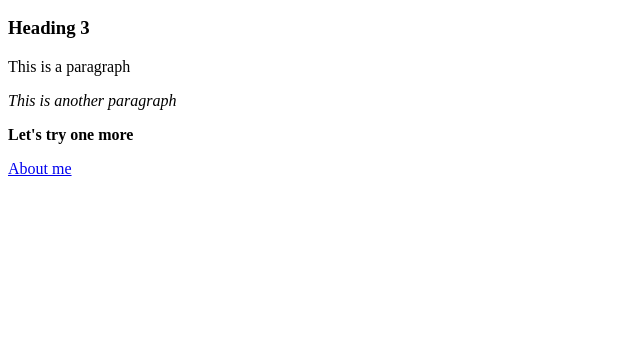
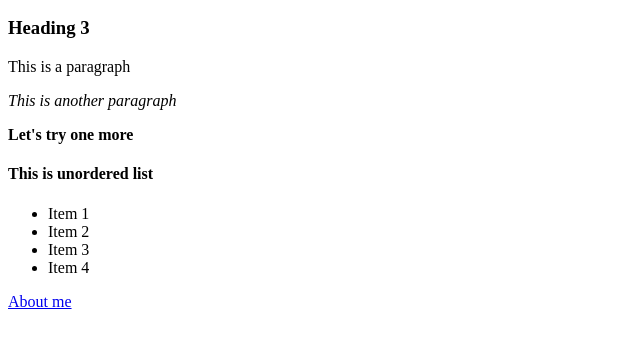
Before and after one commit to rpavithra1225/homework2, a plain HTML site: page index.html in a window 1280 px wide. Shown: the part 96-444 px from the top of the page, without its empty margins (0-640 px from the left). Drawn offline with Linux system fonts and the light colour scheme.

Commit message:
6th commit - Added unordered list tag

```diff
--- a/index.html
+++ b/index.html
@@ -5,5 +5,12 @@
 <p>This is a paragraph</p>
 <p><i>This is another paragraph</i></p>
 <p><b>Let's try one more</b></p>
+<h4>This is unordered list</h4>
+<ul>
+	<li>Item 1</li>
+	<li>Item 2</li>
+	<li>Item 3</li>
+	<li>Item 4</li>
+</ul>
 <a href="https://www.linkedin.com/in/rpavithra12/">About me</a>
 </html>
```
